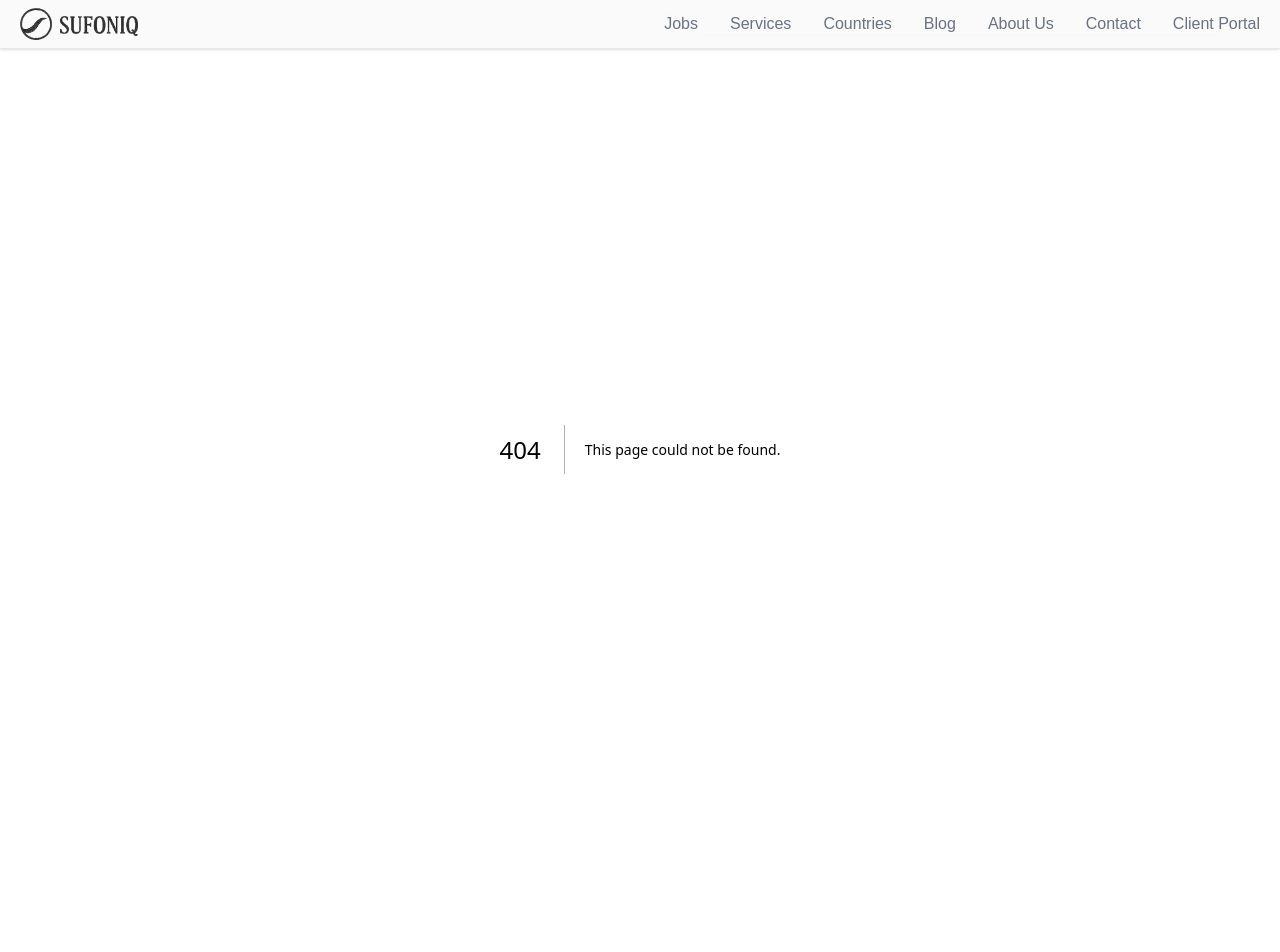
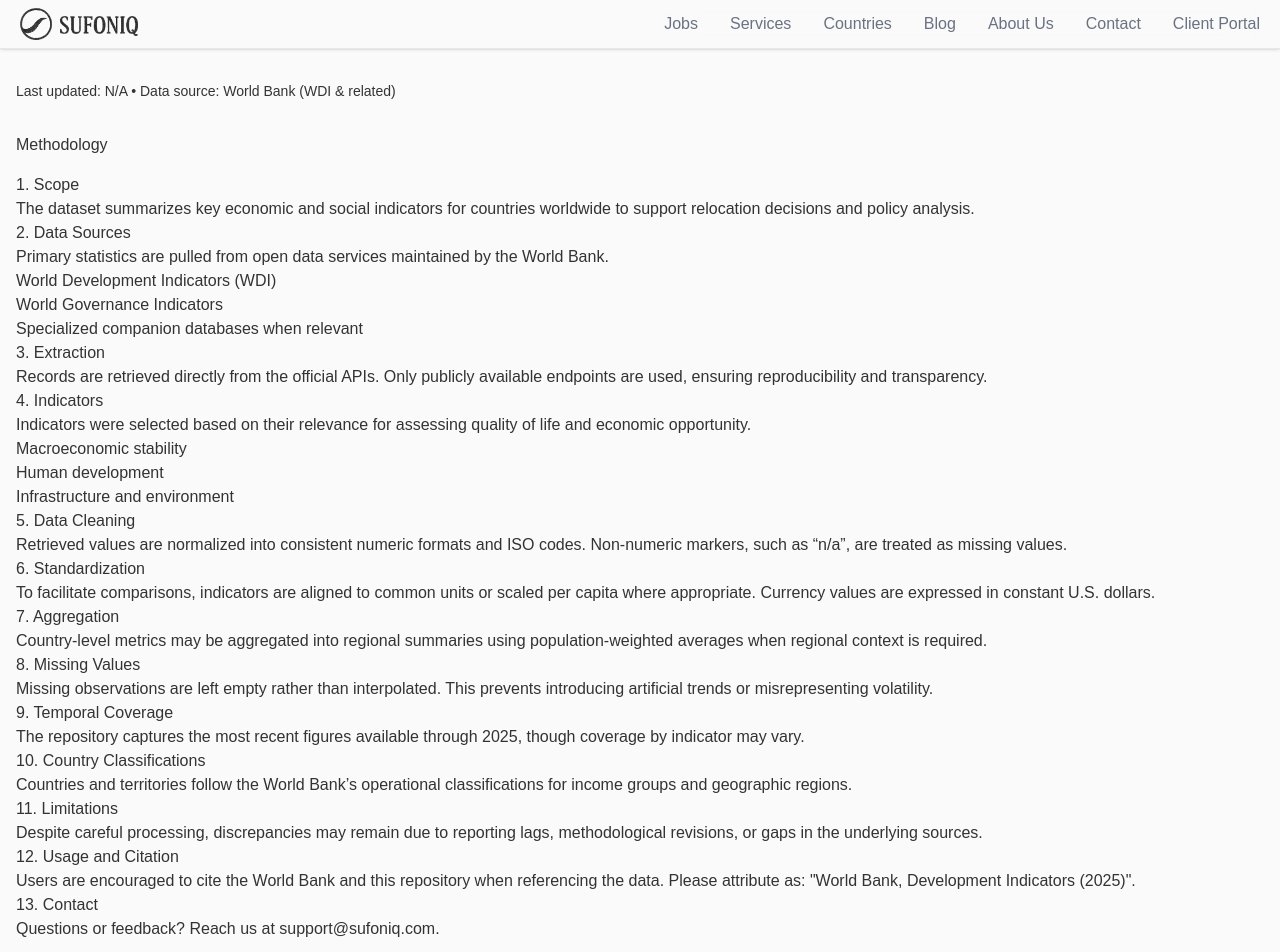
Before and after one commit to cybains/webappin, a Next.js app in the folder client/: page /methodology in a window 1280 px wide. Before the commit this address had no page. Shown: the top 952 px of the page. Before the commit the page ends 849 px from the top, so only its background shows below. Built offline with nearby package versions, Linux system fonts and the light colour scheme; a web font is replaced by a local one.

Commit message:
feat: add detailed methodology page

```diff
--- /dev/null
+++ b/client/src/app/methodology/page.tsx
@@ -0,0 +1,125 @@
+const dumpAsOf = process.env.NEXT_PUBLIC_DUMP_AS_OF ?? "N/A";
+const currentYear = new Date().getFullYear();
+const contactEmail = process.env.NEXT_PUBLIC_CONTACT_EMAIL ?? "support@sufoniq.com";
+
+export default function MethodologyPage() {
+  return (
+    <main className="prose mx-auto px-4 py-8">
+      <p className="text-sm text-muted-foreground mb-8">
+        Last updated: {dumpAsOf} • Data source: World Bank (WDI & related)
+      </p>
+      <h1 className="mb-4">Methodology</h1>
+
+      <section>
+        <h2>1. Scope</h2>
+        <p>
+          The dataset summarizes key economic and social indicators for countries
+          worldwide to support relocation decisions and policy analysis.
+        </p>
+      </section>
+
+      <section>
+        <h2>2. Data Sources</h2>
+        <p>Primary statistics are pulled from open data services maintained by the World Bank.</p>
+        <ul>
+          <li>World Development Indicators (WDI)</li>
+          <li>World Governance Indicators</li>
+          <li>Specialized companion databases when relevant</li>
+        </ul>
+      </section>
+
+      <section>
+        <h2>3. Extraction</h2>
+        <p>
+          Records are retrieved directly from the official APIs. Only publicly
+          available endpoints are used, ensuring reproducibility and transparency.
+        </p>
+      </section>
+
+      <section>
+        <h2>4. Indicators</h2>
+        <p>
+          Indicators were selected based on their relevance for assessing quality of
+          life and economic opportunity.
+        </p>
+        <ol>
+          <li>Macroeconomic stability</li>
+          <li>Human development</li>
+          <li>Infrastructure and environment</li>
+        </ol>
+      </section>
+
+      <section>
+        <h2>5. Data Cleaning</h2>
+        <p>
+          Retrieved values are normalized into consistent numeric formats and ISO
+          codes. Non-numeric markers, such as “n/a”, are treated as missing values.
+        </p>
+      </section>
+
+      <section>
+        <h2>6. Standardization</h2>
+        <p>
+          To facilitate comparisons, indicators are aligned to common units or
+          scaled per capita where appropriate. Currency values are expressed in
+          constant U.S. dollars.
+        </p>
+      </section>
+
+      <section>
+        <h2>7. Aggregation</h2>
+        <p>
+          Country-level metrics may be aggregated into regional summaries using
+          population-weighted averages when regional context is required.
+        </p>
+      </section>
+
+      <section>
+        <h2>8. Missing Values</h2>
+        <p>
+          Missing observations are left empty rather than interpolated. This
+          prevents introducing artificial trends or misrepresenting volatility.
+        </p>
+      </section>
+
+      <section>
+        <h2>9. Temporal Coverage</h2>
+        <p>
+          The repository captures the most recent figures available through {currentYear}, though coverage by indicator may vary.
+        </p>
+      </section>
+
+      <section>
+        <h2>10. Country Classifications</h2>
+        <p>
+          Countries and territories follow the World Bank’s operational
+          classifications for income groups and geographic regions.
+        </p>
+      </section>
+
+      <section>
+        <h2>11. Limitations</h2>
+        <p>
+          Despite careful processing, discrepancies may remain due to reporting
+          lags, methodological revisions, or gaps in the underlying sources.
+        </p>
+      </section>
+
+      <section>
+        <h2>12. Usage and Citation</h2>
+        <p>
+          Users are encouraged to cite the World Bank and this repository when
+          referencing the data. Please attribute as: &quot;World Bank, Development
+          Indicators ({currentYear})&quot;.
+        </p>
+      </section>
+
+      <section>
+        <h2>13. Contact</h2>
+        <p>
+          Questions or feedback? Reach us at <a href={`mailto:${contactEmail}`}>{contactEmail}</a>.
+        </p>
+      </section>
+    </main>
+  );
+}
```
